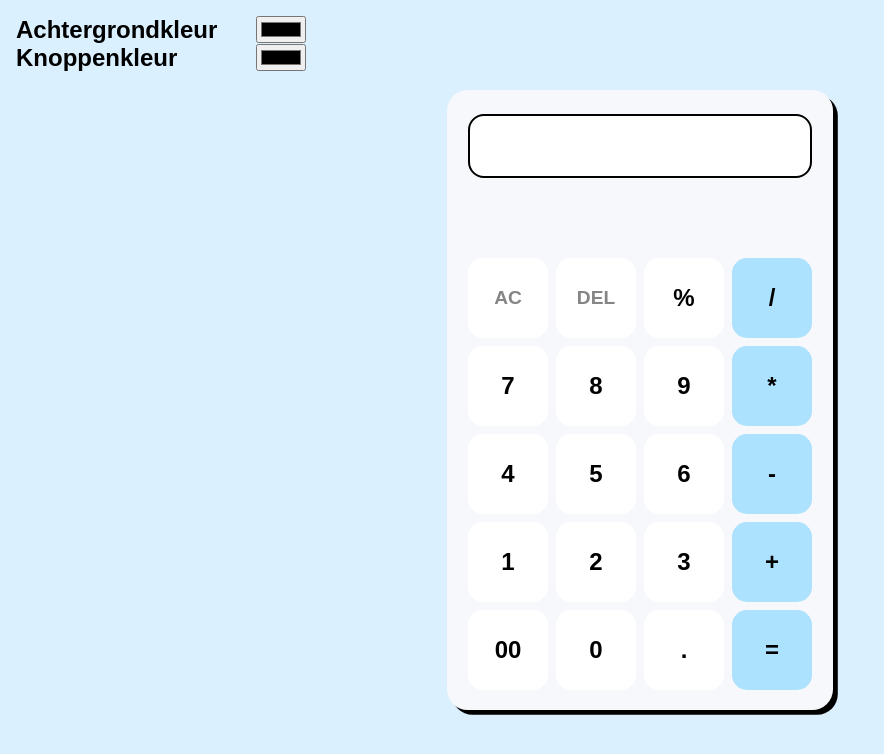
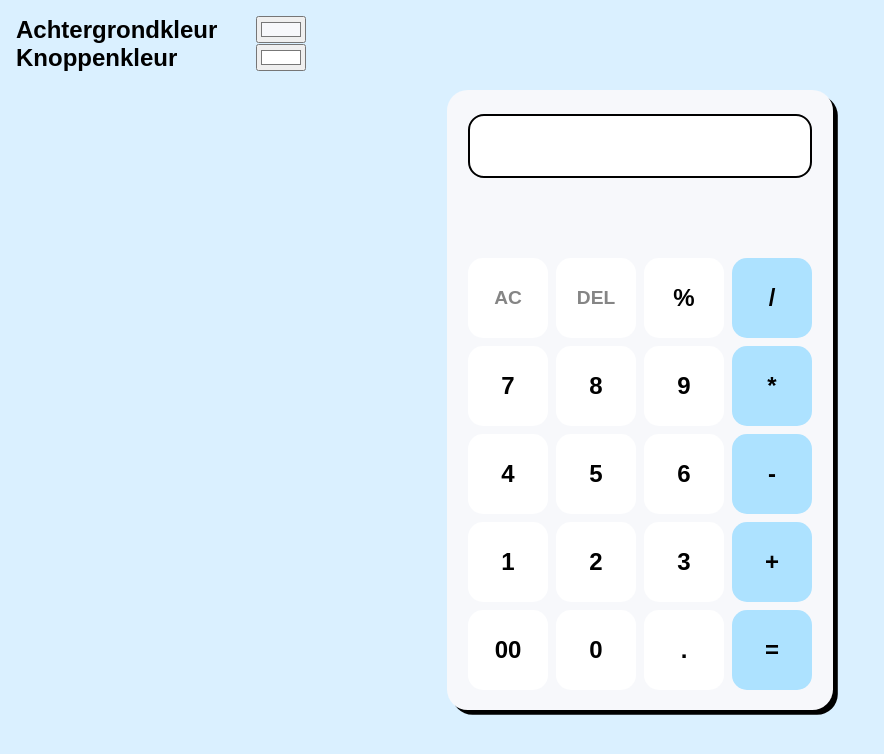
Before and after one commit to pgmgent-atwork2/project-1-workshop-start-to-code-daan-en-wout, a plain HTML site: page calculator/calculator.html in a window 1280 px wide. Shown: the whole page, without its empty margins (0-884 px from the left). Drawn offline with Linux system fonts and the light colour scheme; a web font is replaced by a local one.

Commit message:
added default values for color pickers in calculator

```diff
--- a/calculator/calculator.html
+++ b/calculator/calculator.html
@@ -19,11 +19,11 @@
     <div class="color-picker__container">
         <div class="color-picker__subcontainer">
             <label class="color-picker__label">Achtergrondkleur</label>
-            <input type="color" id="background-color-picker">
+            <input type="color" id="background-color-picker" value="#f7f8fb">
         </div>
         <div class="color-picker__subcontainer">
             <label class="color-picker__label">Knoppenkleur</label>
-            <input type="color" id="button-color-picker">
+            <input type="color" id="button-color-picker" value="#ffffff">
         </div>
     </div>
 
```
